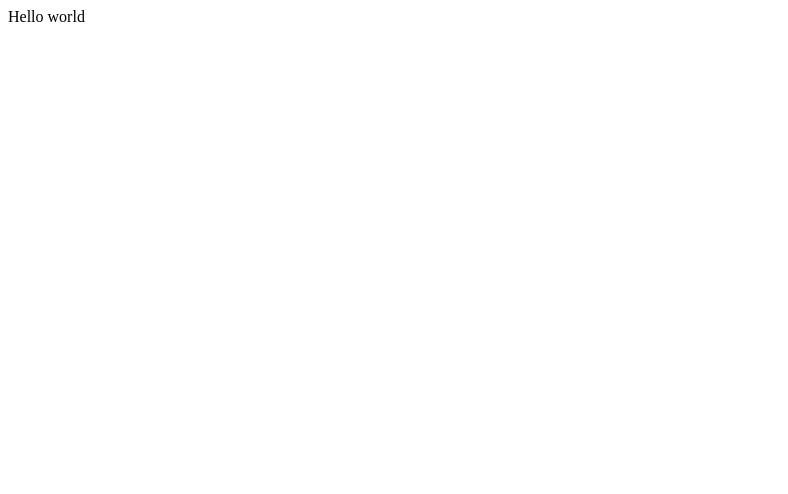
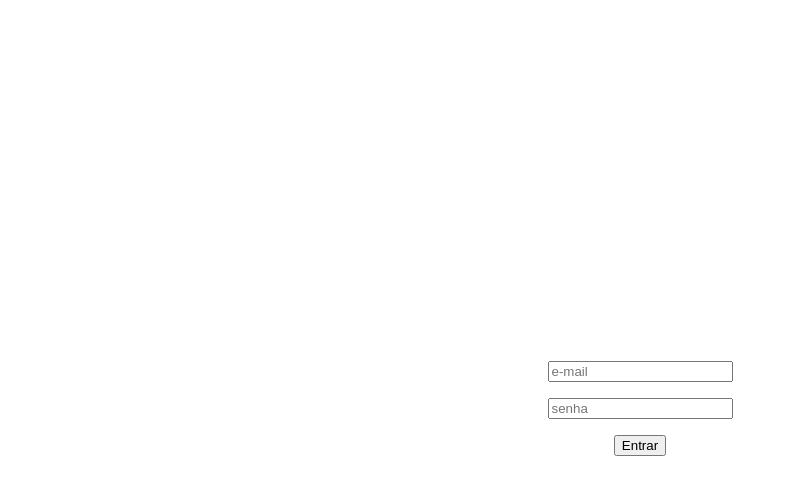
Before and after one commit to joaobispo2077/nextauth, a Next.js app: page / in a window 1280 px wide. Shown: the top 494 px of the page, without its empty margins (0-788 px from the left). Built offline with nearby package versions, Linux system fonts and the light colour scheme.

Commit message:
feat: add login form

```diff
--- a/src/pages/index.tsx
+++ b/src/pages/index.tsx
@@ -1,9 +1,39 @@
 import type { NextPage } from 'next';
 
-import React from 'react';
+import React, { FormEvent, useState } from 'react';
+
+import { useAuth } from '../hooks/useAuth';
+
+import styles from './styles.module.css';
 
 const Home: NextPage = () => {
-  return <div>Hello world</div>;
+  const { signIn, isAuthenticated } = useAuth();
+  const [email, setEmail] = useState('');
+  const [password, setPassword] = useState('');
+
+  const handleSubmit = async (event: FormEvent<HTMLFormElement>) => {
+    console.log('isAuthenticated', isAuthenticated);
+    event.preventDefault();
+    console.log(email, password);
+    await signIn({ email, password });
+    console.log('isAuthenticated', isAuthenticated);
+  };
+
+  return (
+    <form onSubmit={handleSubmit} className={styles.form}>
+      <input
+        type="email"
+        placeholder="e-mail"
+        onChange={(event) => setEmail(event.target.value)}
+      />
+      <input
+        type="password"
+        placeholder="senha"
+        onChange={(event) => setPassword(event.target.value)}
+      />
+      <button type="submit">Entrar</button>
+    </form>
+  );
 };
 
 export default Home;
--- /dev/null
+++ b/src/pages/styles.module.css
@@ -0,0 +1,13 @@
+.form {
+  width: 100%;
+  height: 100vh;
+  max-width: 500px;
+
+  margin: 0 auto;
+
+  display: flex;
+  align-items: center;
+  justify-content: center;
+  flex-direction: column;
+  gap: 1rem;
+}
```
